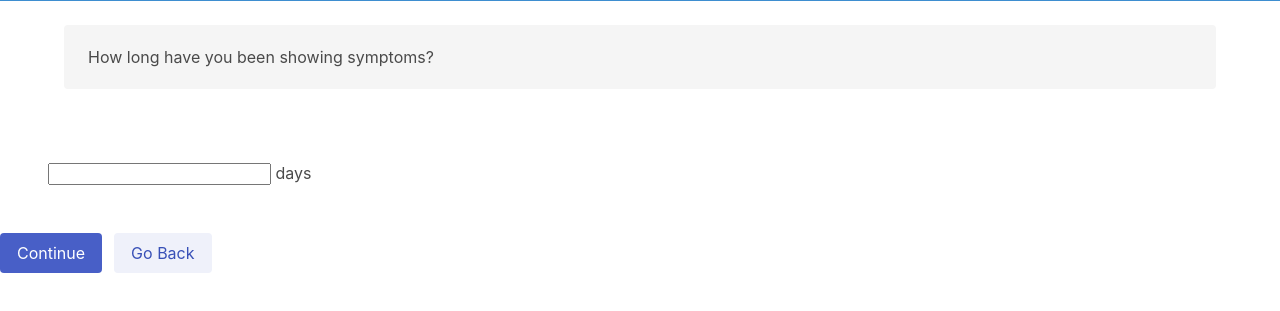
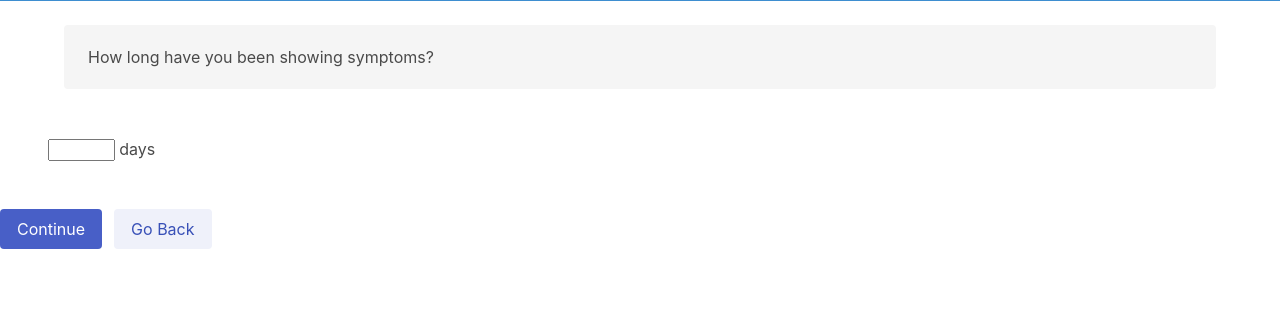
Before and after one commit to sluh-hackclub/UMSLHack2020, a website: page frontend/partials/howlong.html in a window 1280 px wide. Shown: the part 83-394 px from the top of the page. Drawn offline with nearby package versions, Linux system fonts and the light colour scheme.

Commit message:
Update howlong.html
fixed formatting issue and size of numeric entry box

```diff
--- a/frontend/partials/howlong.html
+++ b/frontend/partials/howlong.html
@@ -30,8 +30,8 @@
     <section>
         <div class="section">
         <form>
-            <label for="days"></label><br>
-            <input type="number" id="days" name="days">
+            <label for="days"></label>
+            <input type="number" id="days" name="days" style="width: 5em">
             days
         </form>
     </section>
```
